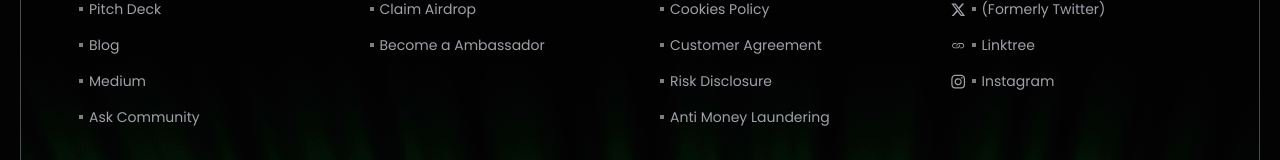
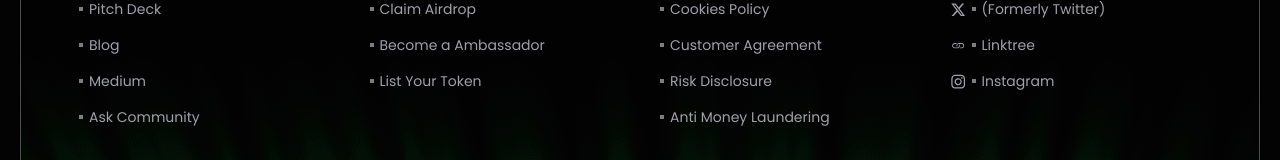
Before and after one commit to maheshBavishi/gamerge-webapp-vercle-webapp, a Next.js app: page / in a window 1280 px wide. Shown: the part 9632-9792 px from the top of the page. Built offline with nearby package versions, Linux system fonts and the light colour scheme; no server answers; a web font is replaced by a local one.

Commit message:
updated footer link

```diff
--- a/src/components/footer/index.js
+++ b/src/components/footer/index.js
@@ -70,6 +70,12 @@ export default function Footer() {
                                 <div className={styles.dotText}>
                                     <div className={styles.dot}></div>
                                     <span>Become a Ambassador</span>
+                                </div>
+                            </Link>
+                            <Link href="/list-your-token" aria-label='list-your-token'>
+                                <div className={styles.dotText}>
+                                    <div className={styles.dot}></div>
+                                    <span>List Your Token</span>
                                 </div>
                             </Link>
                         </div>
```
